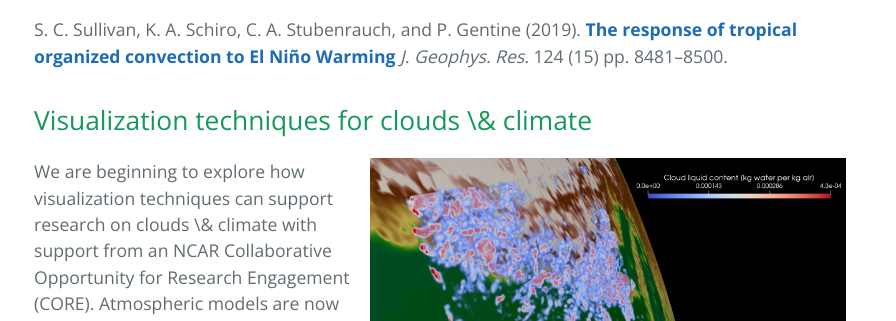
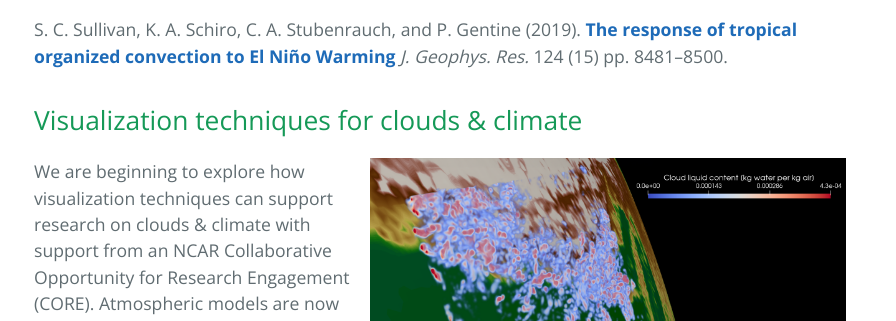
Before and after one commit to sylviasullivan/sylviasullivan.github.io, a Jekyll site: the page built from research.md, in a window 1280 px wide and 900 px high, scrolled down 2226 px. Shown: the part 158-479 px from the top of the window, without its empty margins (190-1086 px from the left). Built offline with Jekyll 4.4.1, drawn with Linux system fonts in a browser that asks for light colours; some of the changed text lies outside the part shown.

Commit message:
ParaView render!

```diff
--- a/research.md
+++ b/research.md
@@ -38,11 +38,11 @@
 
 S. C. Sullivan, K. A. Schiro, C. A. Stubenrauch, and P. Gentine (2019). **[The response of tropical organized convection to El Niño Warming](https://agupubs.onlinelibrary.wiley.com/doi/abs/10.1029/2019JD031026)** *J. Geophys. Res.* 124 (15) pp. 8481--8500.
 
-## Visualization techniques for clouds \& climate
+## Visualization techniques for clouds & climate
 
 ![](Files/colbg_colref_legendmoved_cropped.png){:class="float-right"}{:height='300'}
 
-We are beginning to explore how visualization techniques can support research on clouds \& climate with support from an NCAR Collaborative Opportunity for Research Engagement (CORE). Atmospheric models are now run at very fine grid spacings, which is both an opportunity and a challenge. We are resolving features necessary to understand clouds and storms but must develop clever ways to extract meaning from large volumes of data. Can visualization inform cloud classifications, teach us about across-scale interactions, or improve our methods for model-observation comparison? (ParaView render courtesy of Devin Bayly and Ben Kruse)
+We are beginning to explore how visualization techniques can support research on clouds & climate with support from an NCAR Collaborative Opportunity for Research Engagement (CORE). Atmospheric models are now run at very fine grid spacings, which is both an opportunity and a challenge. We are resolving features necessary to understand clouds and storms but must develop clever ways to extract meaning from large volumes of data. Can visualization inform cloud classifications, teach us about across-scale interactions, or improve our methods for model-observation comparison? (ParaView render courtesy of Devin Bayly and Ben Kruse)
 
 ## Parcel and mesoscale modeling of secondary ice production
 
```
